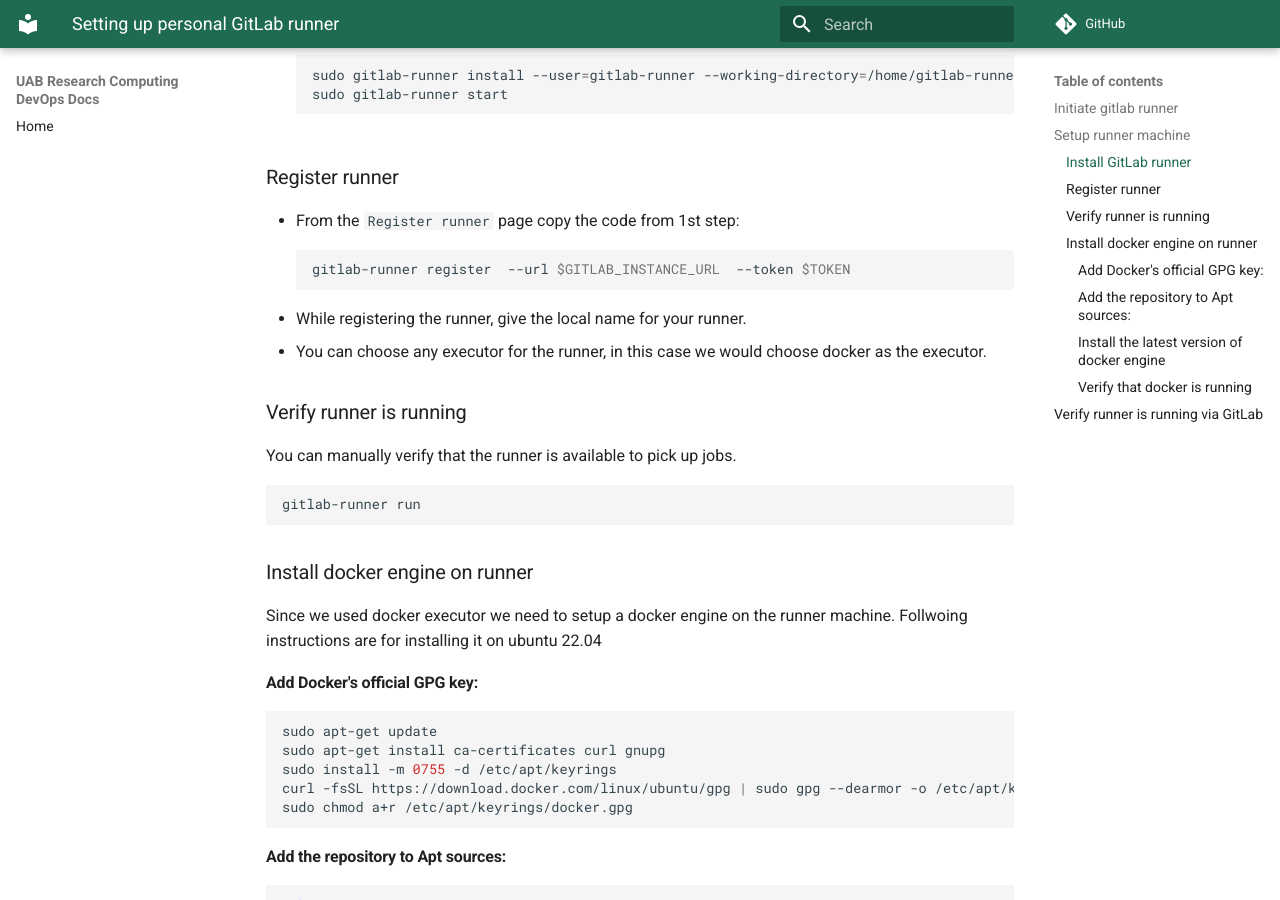
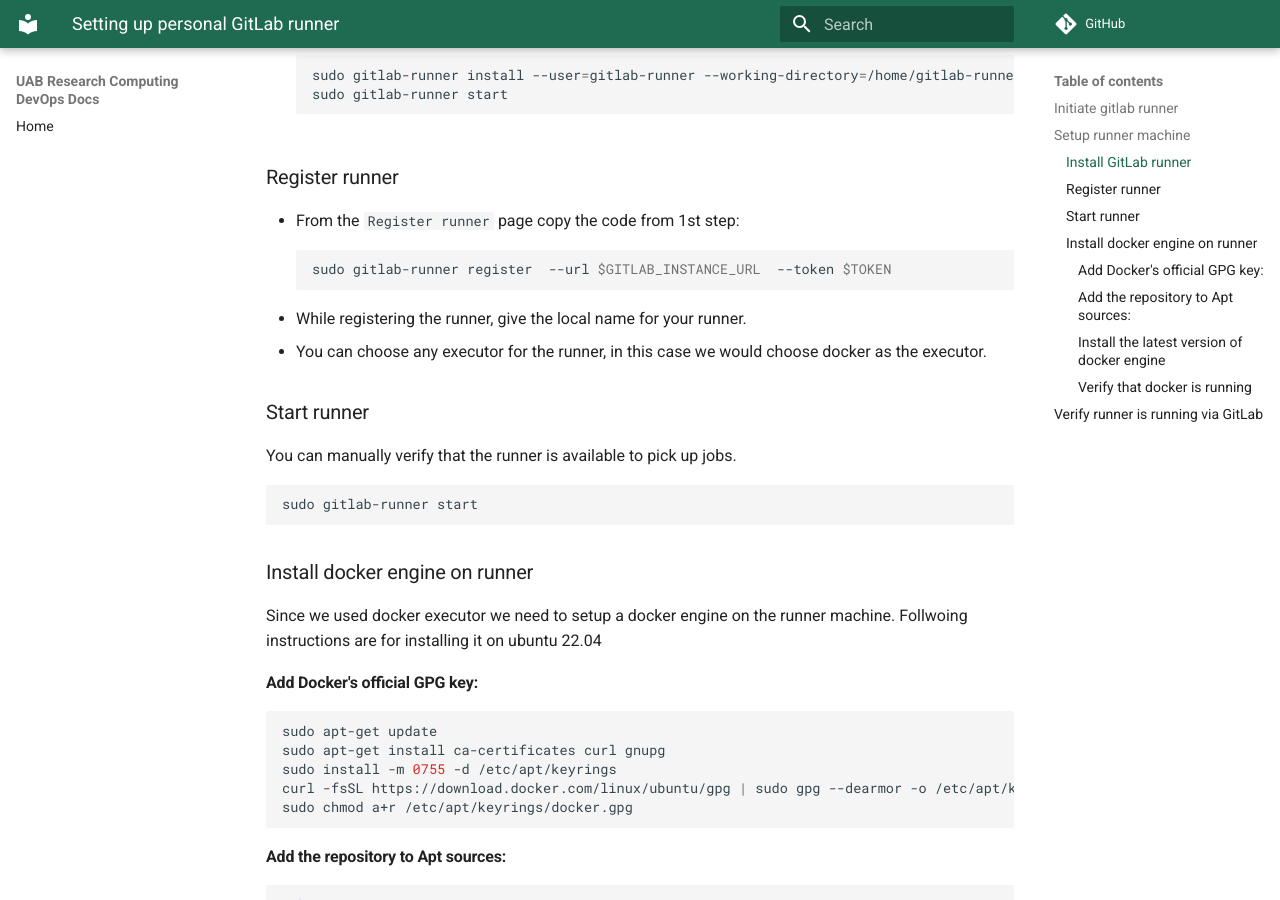
Before and after one commit to uabrc/devops-docs, an MkDocs documentation site: the page built from docs/gitlab_runner/personal_gitlab_runner_setup.md, in a window 1280 px wide and 900 px high, scrolled down 1159 px. Built offline with MkDocs 1.6.1 and Material for MkDocs 9.7.7, drawn with Linux system fonts in a browser that asks for light colours; comment, search, counter and statistics services are not loaded.

Commit message:
Uopdating instructions

````diff
--- a/docs/gitlab_runner/personal_gitlab_runner_setup.md
+++ b/docs/gitlab_runner/personal_gitlab_runner_setup.md
@@ -40,15 +40,15 @@
 ### Register runner
 * From the `Register runner` page copy the code from 1st step:
 ```shell
-gitlab-runner register  --url $GITLAB_INSTANCE_URL  --token $TOKEN
+sudo gitlab-runner register  --url $GITLAB_INSTANCE_URL  --token $TOKEN
 ```
 * While registering the runner, give the local name for your runner.
 * You can choose any executor for the runner, in this case we would choose docker as the executor.
 
-### Verify runner is running
+### Start runner
 You can manually verify that the runner is available to pick up jobs.
 ```shell
-gitlab-runner run
+sudo gitlab-runner start
 ```
 
 ### Install docker engine on runner
````
